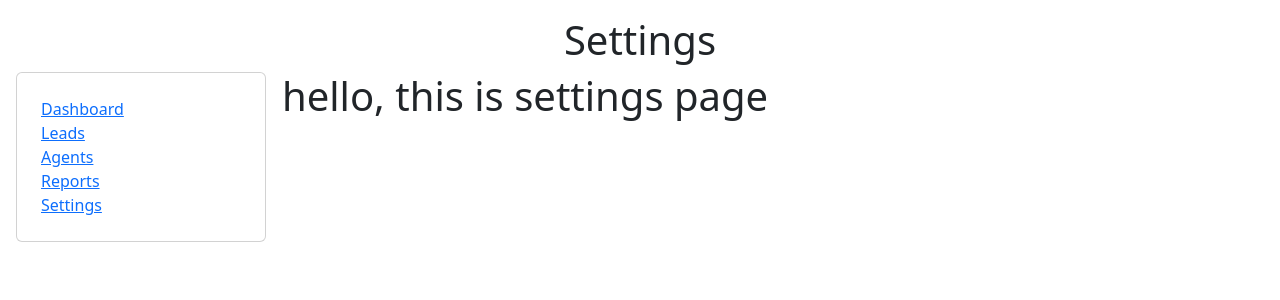
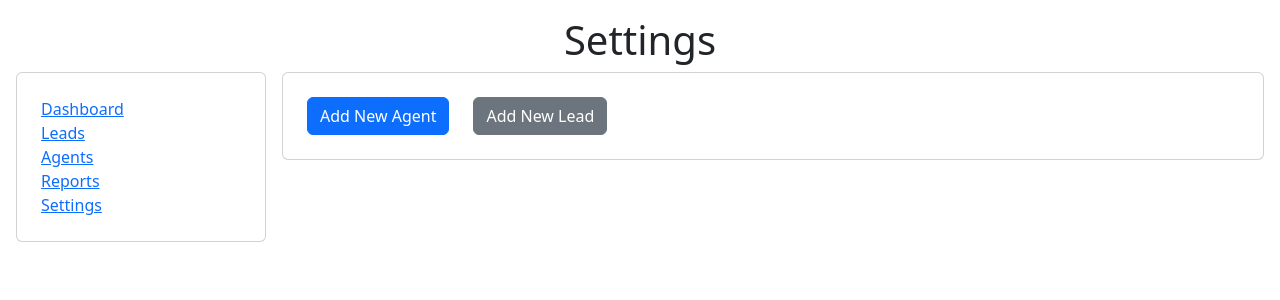
Before and after one commit to santoshm10/kranti-crm-frontend, a React (Vite) app: page /setting in a window 1280 px wide. Shown: the top 300 px of the page. Built offline with nearby package versions, Linux system fonts and the light colour scheme; no server answers.

Commit message:
Setting page added

```diff
--- a/src/components/Header.jsx
+++ b/src/components/Header.jsx
@@ -3,12 +3,10 @@ import { useLocation } from "react-router-dom";
 
 const Header = () => {
   const location = useLocation();
-  const [pageTitle, setPageTitle] = useState("Anvaya CRM");
+  const [pageTitle, setPageTitle] = useState("Kranti CRM");
 
-  // A mapping of URL paths to human-readable titles.
-  // Add more paths here as you build out your application.
   const titleMap = {
-    "/": "Anvaya CRM Dashboard",
+    "/": "Kranti CRM Dashboard",
     "/leads": "Lead List",
     "/leads/new": "Add New Lead",
     "/agents": "Sales Agent Management",
--- a/src/pages/Settings.jsx
+++ b/src/pages/Settings.jsx
@@ -1,11 +1,24 @@
-import React from 'react'
+import { Link } from "react-router-dom";
 
 function Settings() {
   return (
-    <div>
-      <h1>hello, this is settings page</h1>
+    <div className="card">
+      <div className="d-flex  align-items-center flex-wrap m-4 gap-4">
+        <div>
+
+          <Link to="/agents/new" className="btn btn-primary ">
+            Add New Agent
+          </Link>
+        </div>
+        <div>
+
+          <Link to="/leads/new" className="btn btn-secondary">
+            Add New Lead
+          </Link>
+        </div>
+      </div>
     </div>
-  )
+  );
 }
 
-export default Settings
+export default Settings;
```
